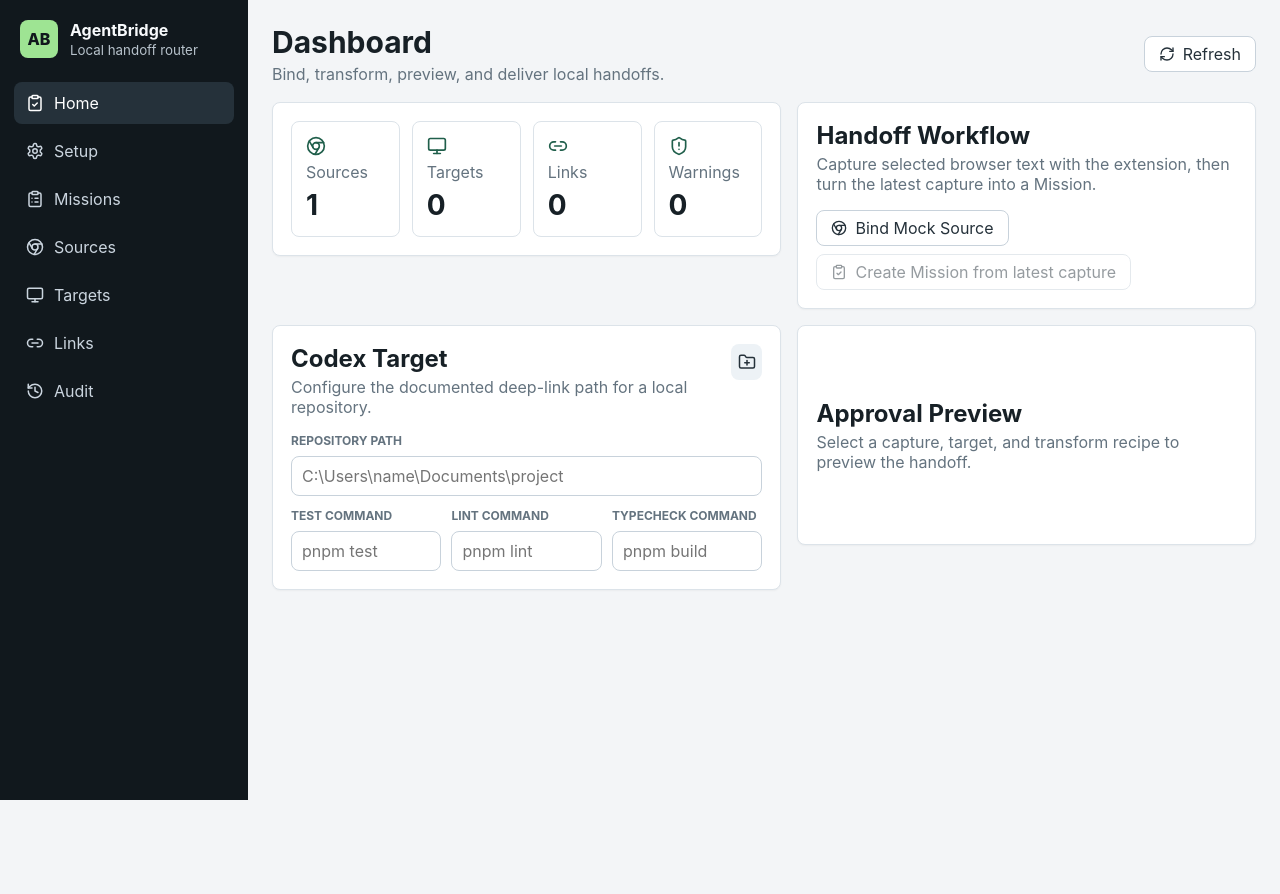
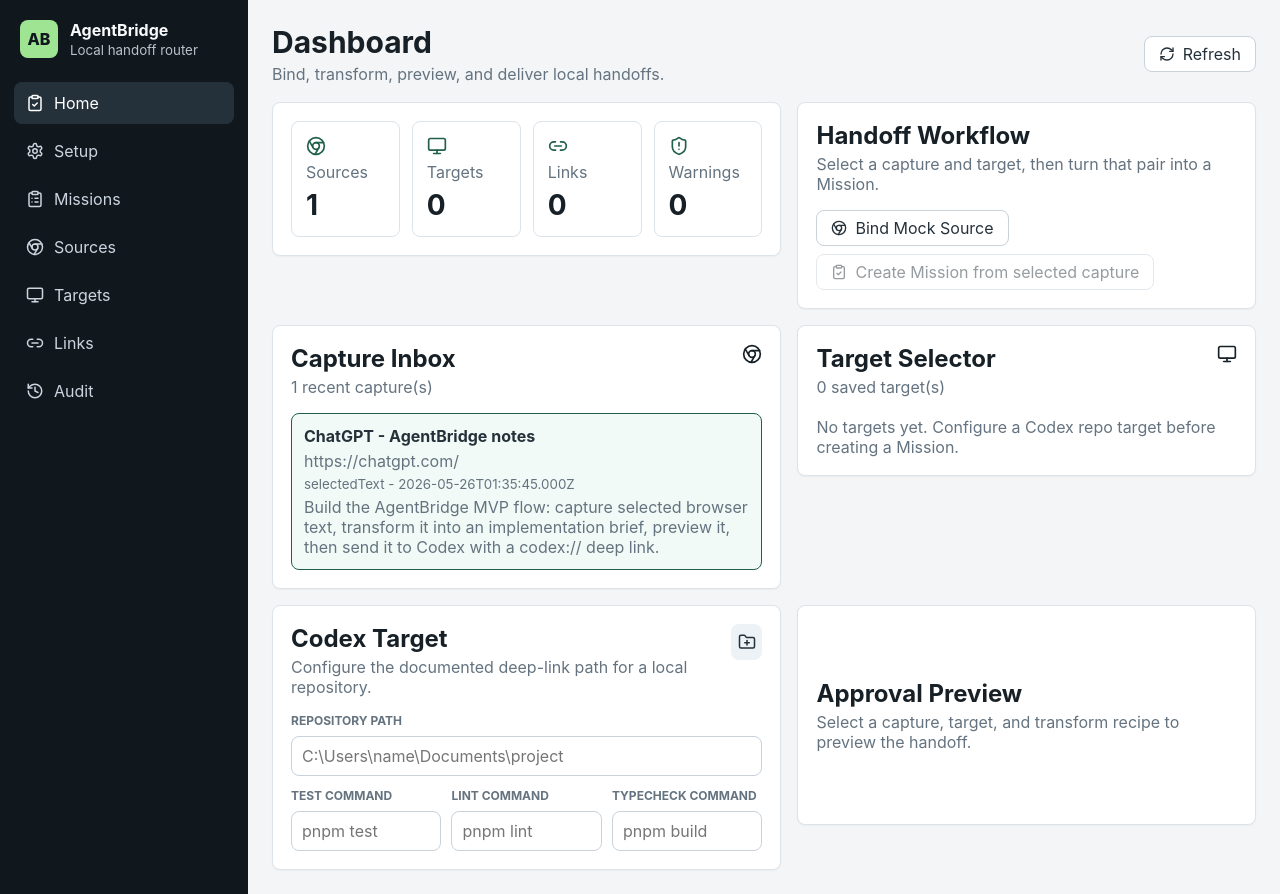
Before and after one commit to armanewy/agent-bridge, a React (Vite) app in the folder apps/desktop/: page / in a window 1280 px wide. Before the commit the page ends 800 px from the top, so only its background shows below. Built offline with nearby package versions, Linux system fonts and the light colour scheme.

Commit message:
feat(desktop): add explicit capture target selection

```diff
--- /dev/null
+++ b/apps/desktop/src/components/capture/CaptureInbox.tsx
@@ -0,0 +1,52 @@
+import { Chrome } from "lucide-react";
+import type { Capture, SourceEndpoint } from "@agentbridge/core";
+
+interface CaptureInboxProps {
+  captures: Capture[];
+  sources: SourceEndpoint[];
+  selectedCaptureId?: string | undefined;
+  onSelectCapture(id: string): void;
+}
+
+export function CaptureInbox({
+  captures,
+  sources,
+  selectedCaptureId,
+  onSelectCapture
+}: CaptureInboxProps): JSX.Element {
+  return (
+    <section className="panel">
+      <div className="panel-heading">
+        <div>
+          <h2>Capture Inbox</h2>
+          <p>{captures.length} recent capture(s)</p>
+        </div>
+        <Chrome size={20} />
+      </div>
+      <div className="selection-list">
+        {captures.length === 0 ? (
+          <p className="empty-copy">No captures yet. Use the extension to capture selected browser text.</p>
+        ) : (
+          captures.map((capture) => {
+            const source = sources.find((item) => item.id === capture.sourceId);
+            return (
+              <button
+                type="button"
+                className={capture.id === selectedCaptureId ? "selection-row selected" : "selection-row"}
+                key={capture.id}
+                onClick={() => onSelectCapture(capture.id)}
+              >
+                <strong>{source?.kind === "browserTab" ? source.title : "Browser capture"}</strong>
+                <span>{source?.kind === "browserTab" ? source.url : capture.sourceId}</span>
+                <small>
+                  {capture.captureType} - {capture.createdAt}
+                </small>
+                <p>{capture.text.slice(0, 220)}</p>
+              </button>
+            );
+          })
+        )}
+      </div>
+    </section>
+  );
+}
--- /dev/null
+++ b/apps/desktop/src/components/target-selector/TargetSelector.tsx
@@ -0,0 +1,68 @@
+import { Monitor } from "lucide-react";
+import type { TargetEndpoint } from "@agentbridge/core";
+
+interface TargetSelectorProps {
+  targets: TargetEndpoint[];
+  selectedTargetId?: string | undefined;
+  onSelectTarget(id: string): void;
+}
+
+export function TargetSelector({ targets, selectedTargetId, onSelectTarget }: TargetSelectorProps): JSX.Element {
+  const orderedTargets = [...targets].sort((a, b) => Number(b.kind === "codexDeepLink") - Number(a.kind === "codexDeepLink"));
+
+  return (
+    <section className="panel">
+      <div className="panel-heading">
+        <div>
+          <h2>Target Selector</h2>
+          <p>{targets.length} saved target(s)</p>
+        </div>
+        <Monitor size={20} />
+      </div>
+      <div className="selection-list">
+        {orderedTargets.length === 0 ? (
+          <p className="empty-copy">No targets yet. Configure a Codex repo target before creating a Mission.</p>
+        ) : (
+          orderedTargets.map((target) => {
+            const summary = describeTarget(target);
+            return (
+              <button
+                type="button"
+                className={target.id === selectedTargetId ? "selection-row selected" : "selection-row"}
+                key={target.id}
+                onClick={() => onSelectTarget(target.id)}
+              >
+                <strong>{summary.title}</strong>
+                <span>{summary.subtitle}</span>
+                <small>{target.kind}</small>
+                <p>{summary.detail}</p>
+              </button>
+            );
+          })
+        )}
+      </div>
+    </section>
+  );
+}
+
+function describeTarget(target: TargetEndpoint): { title: string; subtitle: string; detail: string } {
+  if (target.kind === "codexDeepLink") {
+    return {
+      title: "Codex deep link",
+      subtitle: target.repoPath,
+      detail: "Repo-aware TaskSpec delivery through codex://."
+    };
+  }
+  if (target.kind === "windowsDesktopWindow") {
+    return {
+      title: target.title,
+      subtitle: target.hwnd,
+      detail: target.executablePath ?? "Windows desktop target"
+    };
+  }
+  return {
+    title: "Clipboard fallback",
+    subtitle: target.parentTargetId,
+    detail: "Requires explicit approval before use."
+  };
+}
--- a/apps/desktop/src/renderer/App.tsx
+++ b/apps/desktop/src/renderer/App.tsx
@@ -24,11 +24,13 @@
 import type { CodexDeliveryResult, DeliveryPreview, SetupStatus } from "../services/bridge-contract.js";
 import type { MissionDetail } from "../services/bridge-contract.js";
 import { getAgentBridgeApi } from "./client.js";
+import { CaptureInbox } from "../components/capture/CaptureInbox.js";
 import { CodexTargetPanel } from "../components/codex-target/CodexTargetPanel.js";
 import { HandoffPreview } from "../components/handoff-preview/HandoffPreview.js";
 import { LinkManager } from "../components/link-manager/LinkManager.js";
 import { MissionPanel } from "../components/mission/MissionPanel.js";
 import { SetupPanel } from "../components/setup/SetupPanel.js";
+import { TargetSelector } from "../components/target-selector/TargetSelector.js";
 
 type View = "home" | "setup" | "missions" | "sources" | "targets" | "links" | "audit";
 
@@ -54,6 +56,8 @@
   const [setupError, setSetupError] = useState<string | undefined>();
   const [setupStatus, setSetupStatus] = useState<SetupStatus | undefined>();
   const [extensionId, setExtensionId] = useState("");
+  const [selectedCaptureId, setSelectedCaptureId] = useState<string | undefined>();
+  const [selectedTargetId, setSelectedTargetId] = useState<string | undefined>();
   const [preview, setPreview] = useState<DeliveryPreview | undefined>();
   const [deliveryResult, setDeliveryResult] = useState<CodexDeliveryResult | undefined>();
 
@@ -91,6 +95,8 @@
     setMissions(nextMissions);
     setSetupStatus(nextSetupStatus);
     setExtensionId((current) => current || nextSetupStatus.extensionId || "");
+    setSelectedCaptureId((current) => current ?? nextCaptures[0]?.id);
+    setSelectedTargetId((current) => current ?? nextTargets.find((target) => target.kind === "codexDeepLink")?.id ?? nextTargets[0]?.id);
     const nextSelectedMissionId = selectedMissionIdRef.current ?? nextMissions[0]?.id;
     selectedMissionIdRef.current = nextSelectedMissionId;
     setSelectedMissionId(nextSelectedMissionId);
@@ -140,8 +146,8 @@
   }
 
   async function createPreview(): Promise<void> {
-    const capture = captures[0];
-    const target = targets[0];
+    const capture = captures.find((item) => item.id === selectedCaptureId);
+    const target = targets.find((item) => item.id === selectedTargetId);
     if (!capture || !target) {
       return;
     }
@@ -272,7 +278,7 @@
               <div className="panel-heading">
                 <div>
                   <h2>Handoff Workflow</h2>
-                  <p>Capture selected browser text with the extension, then turn the latest capture into a Mission.</p>
+                  <p>Select a capture and target, then turn that pair into a Mission.</p>
                 </div>
               </div>
               <div className="button-row">
@@ -280,12 +286,19 @@
                   <Chrome size={16} />
                   Bind Mock Source
                 </button>
-                <button type="button" className="secondary-button" onClick={() => void createPreview()} disabled={!captures[0] || !targets[0]}>
+                <button type="button" className="secondary-button" onClick={() => void createPreview()} disabled={!selectedCaptureId || !selectedTargetId}>
                   <ClipboardCheck size={16} />
-                  Create Mission from latest capture
+                  Create Mission from selected capture
                 </button>
               </div>
             </section>
+            <CaptureInbox
+              captures={captures}
+              sources={sources}
+              selectedCaptureId={selectedCaptureId}
+              onSelectCapture={setSelectedCaptureId}
+            />
+            <TargetSelector targets={targets} selectedTargetId={selectedTargetId} onSelectTarget={setSelectedTargetId} />
             <CodexTargetPanel
               repoPath={repoPath}
               onRepoPathChange={setRepoPath}
--- a/apps/desktop/src/renderer/styles.css
+++ b/apps/desktop/src/renderer/styles.css
@@ -661,3 +661,32 @@
   color: #64737f;
   overflow-wrap: anywhere;
 }
+
+.selection-list {
+  display: grid;
+  gap: 10px;
+}
+
+.selection-row {
+  border: 1px solid #dce3e9;
+  border-radius: 8px;
+  background: #ffffff;
+  color: #25313a;
+  padding: 12px;
+  text-align: left;
+  display: grid;
+  gap: 5px;
+}
+
+.selection-row.selected {
+  border-color: #205f4b;
+  background: #f1faf6;
+}
+
+.selection-row span,
+.selection-row small,
+.selection-row p {
+  color: #64737f;
+  margin: 0;
+  overflow-wrap: anywhere;
+}
```
Also changed, not shown: 1 other file (tests, documents, lock files or other folders).
